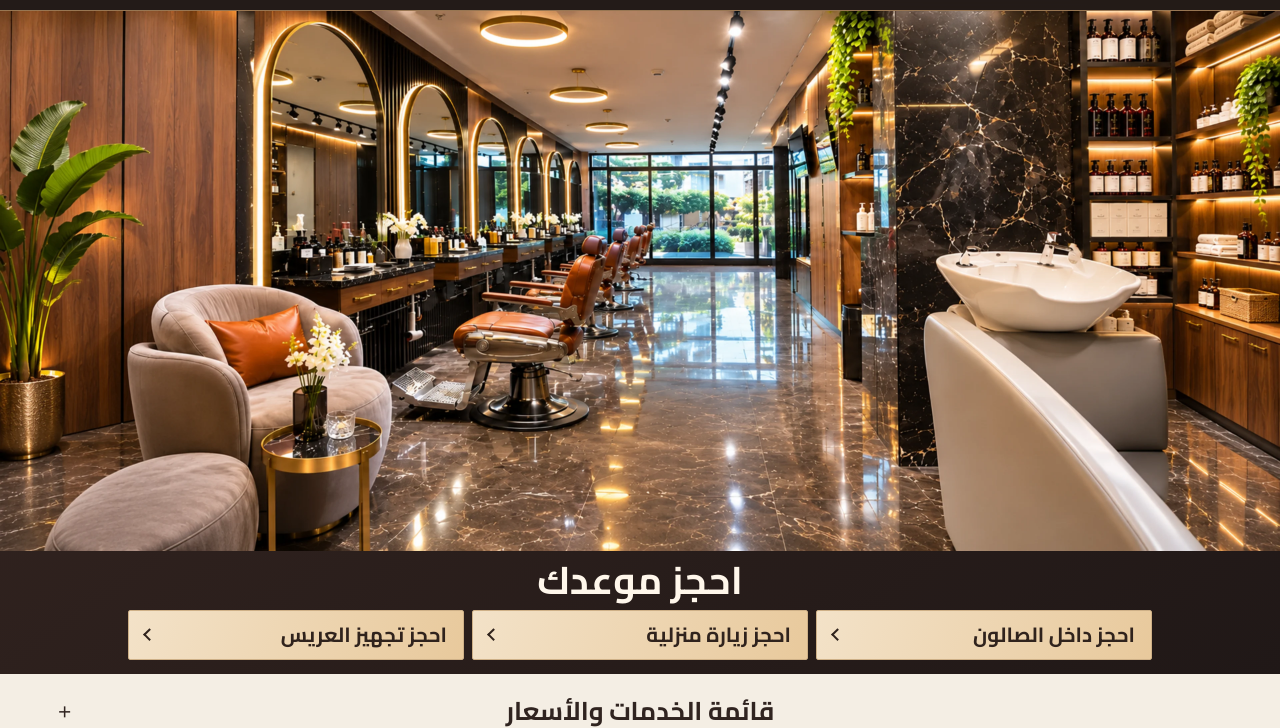
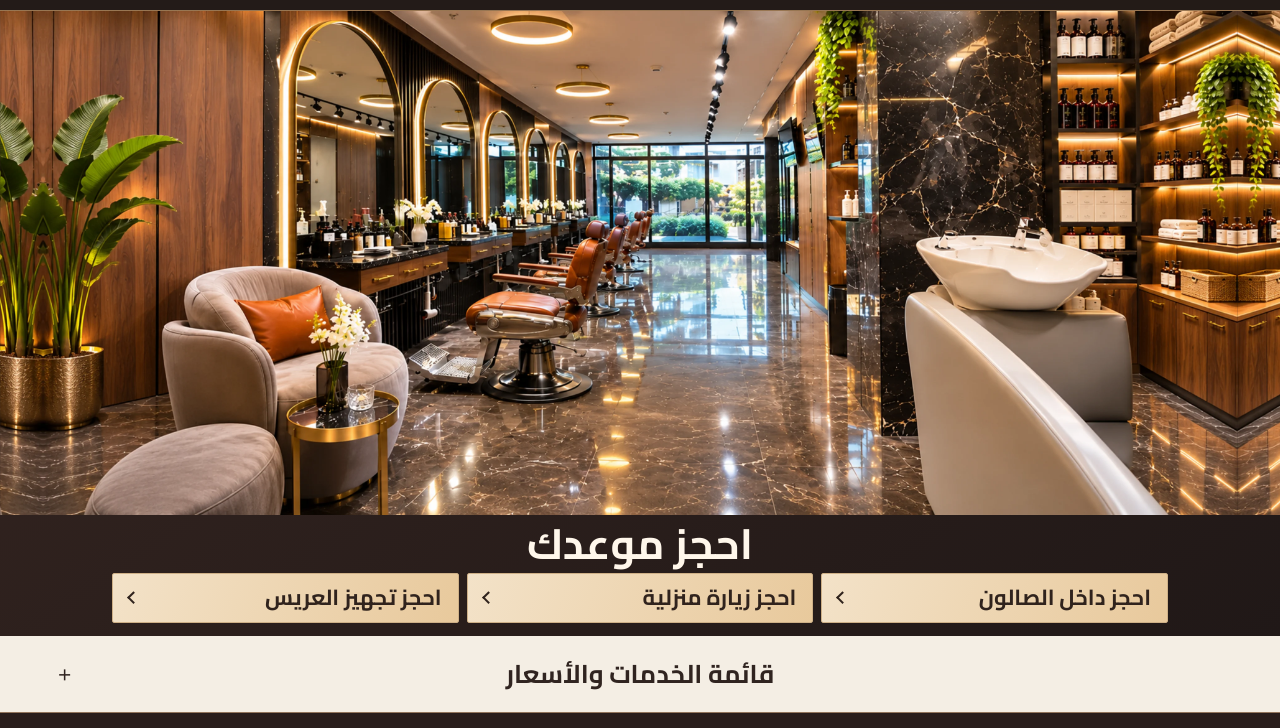
Before and after one commit to baherezzat/BARBER-STUDIO, a plain HTML site: page index.html in a window 1280 px wide. Shown: the part 61-789 px from the top of the page. Drawn offline with nearby package versions, Linux system fonts and the light colour scheme.

Commit message:
Extend desktop scene edges and raise the larger booking controls

```diff
--- a/atelier.css
+++ b/atelier.css
@@ -240,20 +240,30 @@ html[dir="rtl"] .session-modes button::after { transform: rotate(-45deg); }
   .booking-entry .session-modes button { min-height: 44px; padding: .35rem .85rem; font-size: 1.0625rem; }
 }
 @media (min-width: 769px) and (orientation: landscape) {
-  .booking-entry {
-    max-height: 100dvh;
-    grid-template-rows: minmax(0, 1fr) auto;
+  .booking-entry .session-photo {
+    height: min(42.1875vw, 63svh, calc(100svh - var(--header-h) - 9rem));
+    aspect-ratio: auto;
+    container-type: size;
   }
-  .booking-entry .session-photo {
-    width: 100%;
-    height: 100%;
-    max-height: 42.1875vw;
-    aspect-ratio: 64 / 27;
+  .booking-entry .session-photo picture { position: absolute; inset: 0; }
+  .session-photo picture::before,
+  .session-photo picture::after {
+    content: "";
+    position: absolute;
+    inset-block: 0;
+    width: max(0px, calc((100cqw - 100cqh * 64 / 27) / 2 + .5px));
+    background: var(--scene-edge) no-repeat;
+    background-size: max(237.037cqh, 950%) 100%;
+    transform: scaleX(-1);
   }
-  .booking-entry[data-mode] .session-photo img {
-    object-fit: contain;
-    object-position: center bottom;
-  }
-  .booking-entry .session-modes { width: min(100%, 64rem); }
-  .booking-entry .session-modes button { min-height: 50px; }
+  .session-photo picture::before { left: 0; background-position: left center; }
+  .session-photo picture::after { right: 0; background-position: right center; }
+  .session-photo picture { --scene-edge: url("assets/images/booking/salon-atelier-3840.webp"); }
+  .session-photo picture[data-scene="home"] { --scene-edge: url("assets/images/booking/home-haircut-3840.webp"); }
+  .session-photo picture[data-scene="groom"] { --scene-edge: url("assets/images/booking/wedding-prep-3840.webp"); }
+  .booking-entry[data-mode] .session-photo img { object-fit: contain; object-position: center; }
+  .booking-entry .session-copy { padding-top: .25rem; gap: .3rem; }
+  .booking-entry .session-copy h1 { font-size: clamp(2rem, 3.3vw, 3rem); }
+  .booking-entry .session-modes { width: min(100%, 66rem); }
+  .booking-entry .session-modes button { min-height: 50px; font-size: clamp(1.15rem, 1.7vw, 1.5rem); }
 }
--- a/script.js
+++ b/script.js
@@ -670,6 +670,7 @@ async function showBookingPhoto(mode) {
   const current = document.getElementById("bookingPhoto");
   const frame = current.closest("picture");
   const nextFrame = frame.cloneNode(true);
+  nextFrame.dataset.scene = mode;
   const next = nextFrame.querySelector("img");
   const url = width => `assets/images/booking/${bookingScenes[mode]}-${width}.webp`;
   nextFrame.querySelector("source").srcset = [960, 3840].map(width => `${url(width)} ${width}w`).join(", ");
@@ -684,7 +685,7 @@ async function showBookingPhoto(mode) {
   if (matchMedia("(prefers-reduced-motion: reduce)").matches) { frame.remove(); return; }
   const timing = {duration:760, easing:"cubic-bezier(.32,0,.18,1)"};
   if (matchMedia("(min-width: 769px)").matches) {
-    next.animate([{opacity: 0}, {opacity: 1}], timing).finished.then(() => frame.remove());
+    nextFrame.animate([{opacity: 0}, {opacity: 1}], timing).finished.then(() => frame.remove());
     return;
   }
   current.animate([
```
